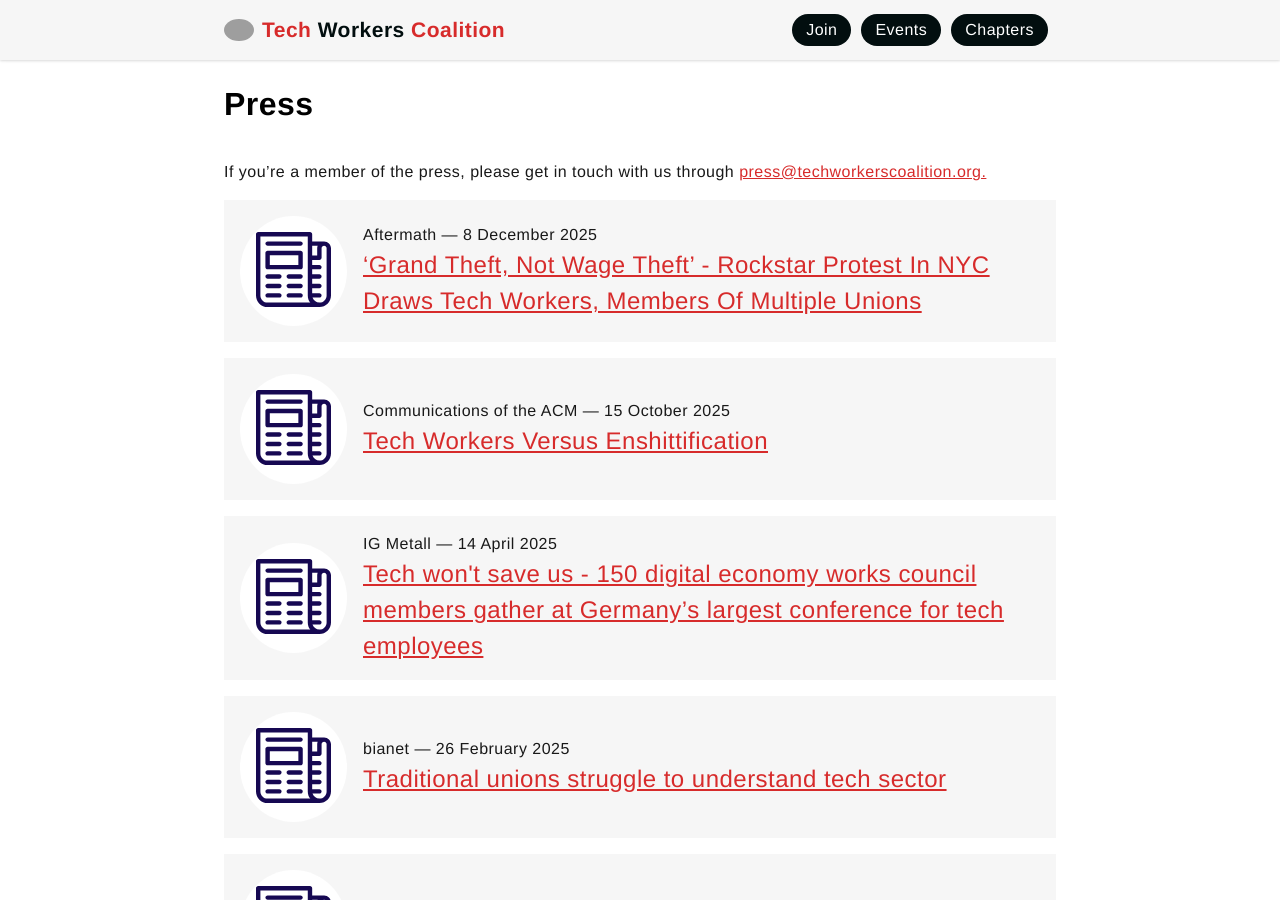
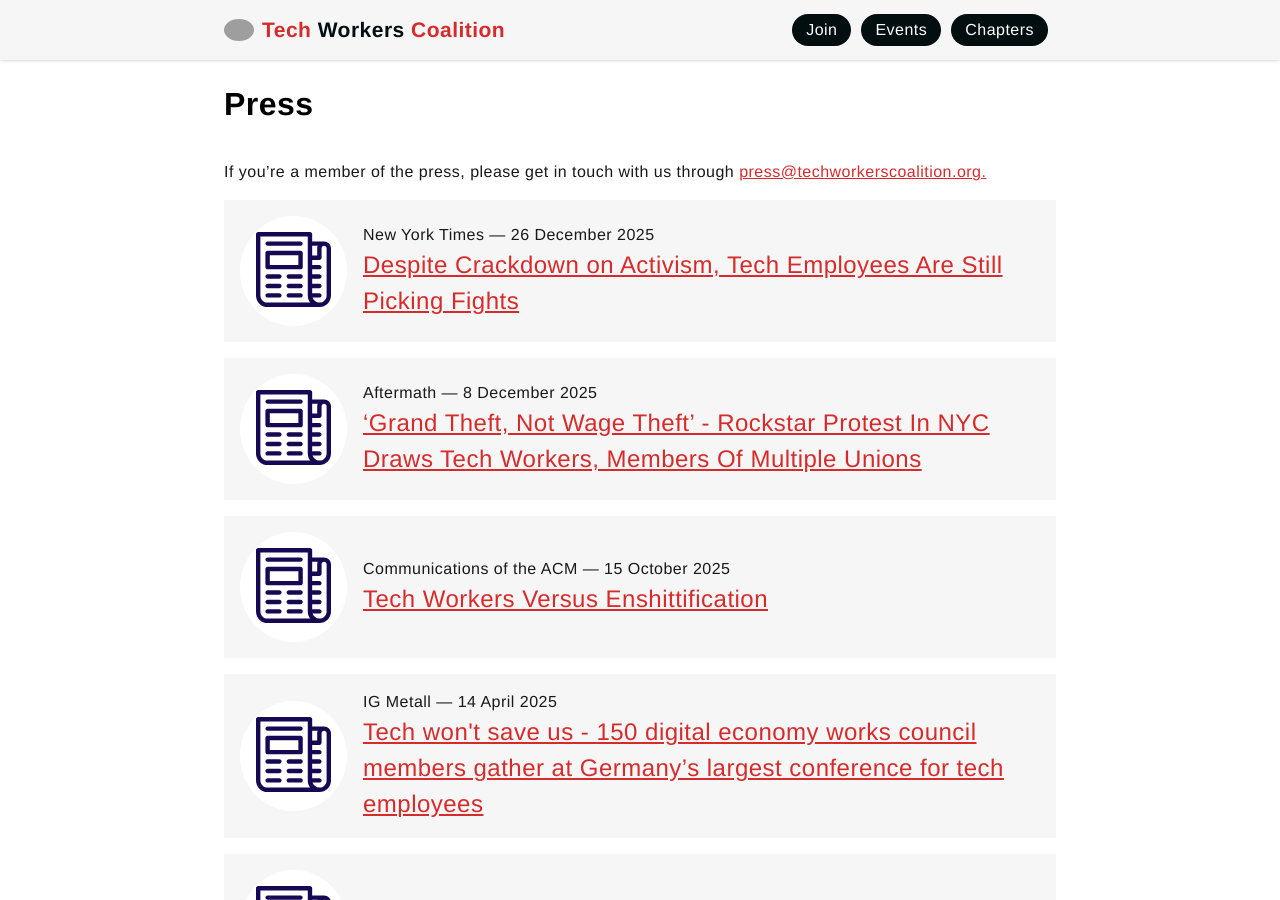
Before and after one commit to techworkersco/twc-site, a Jekyll site: the page built from press.md, in a window 1280 px wide and 900 px high. Built offline with Jekyll 4.4.1, drawn with Linux system fonts in a browser that asks for light colours; grey boxes are pictures that could not be loaded.

Commit message:
Update press.yml

```diff
--- a/_data/press.yml
+++ b/_data/press.yml
@@ -1,3 +1,8 @@
+- media: New York Times
+  url: https://www.nytimes.com/2025/12/26/business/tech-employees-activism-kickstarter.html
+  title: Despite Crackdown on Activism, Tech Employees Are Still Picking Fights
+  date: 2025-12-26
+
 - media: Aftermath
   url: https://aftermath.site/grand-theft-auto-6-rockstar-fired-workers-protest-nyc/
   title: ‘Grand Theft, Not Wage Theft’ - Rockstar Protest In NYC Draws Tech Workers, Members Of Multiple Unions
```
